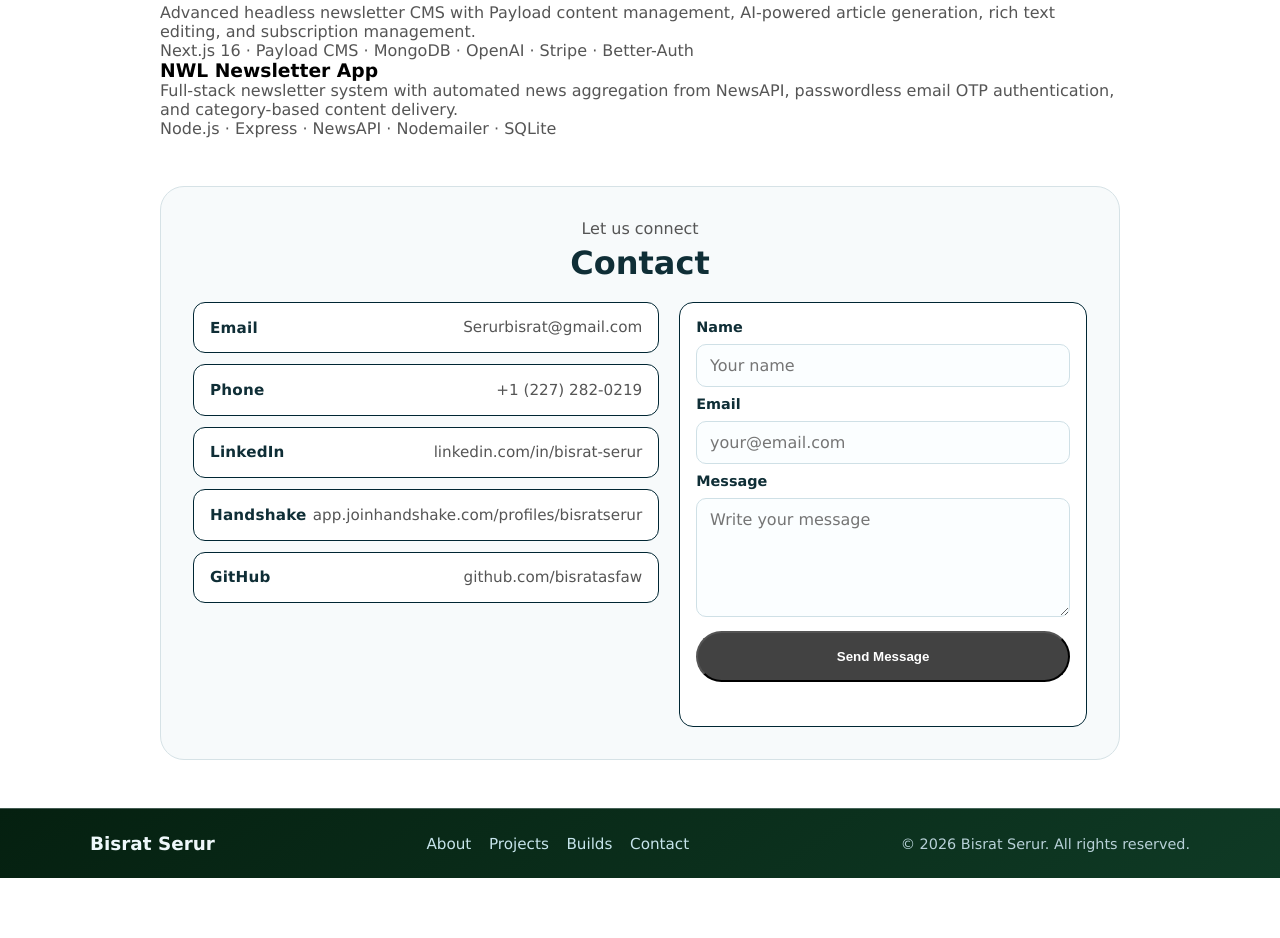
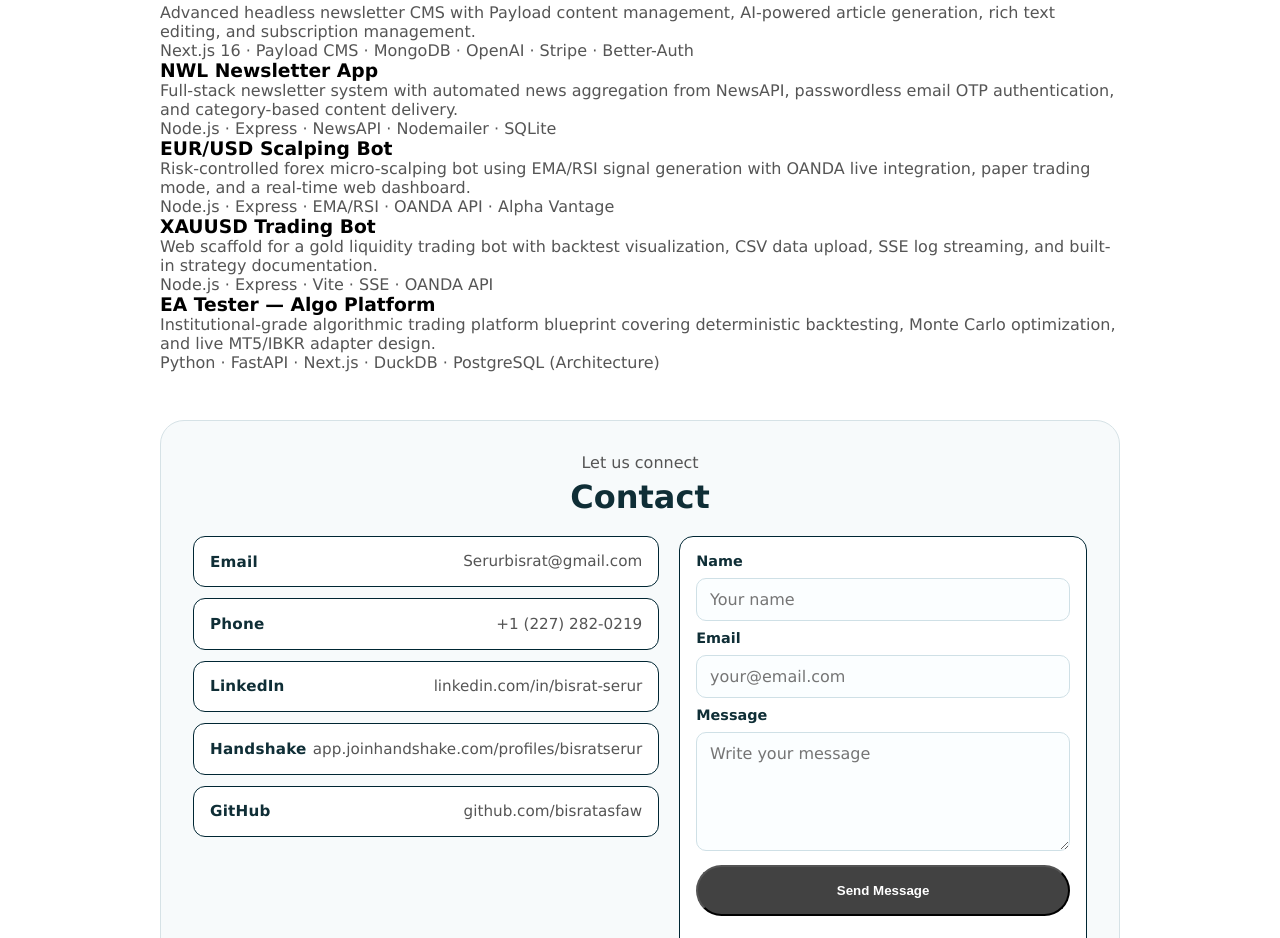
Before and after one commit to bisratasfaw/Portfolio-HTML-CSS-1, a plain HTML site: page index.html in a window 1280 px wide. Shown: the part 4329-5267 px from the top of the page. Before the commit the page ends 5207 px from the top, so only its background shows below. Drawn offline with Linux system fonts and the light colour scheme.

Commit message:
feat: add EUR/USD Scalping Bot, XAUUSD Trading Bot, and EA Tester build cards
Co-Authored-By: Claude Sonnet 4.6 <noreply@anthropic.com>

```diff
--- a/index.html
+++ b/index.html
@@ -442,6 +442,27 @@
                 <p class="build-tech">Node.js &middot; Express &middot; NewsAPI &middot; Nodemailer &middot; SQLite</p>
             </article>
 
+            <article class="build-card">
+                <div class="img-build"></div>
+                <h3>EUR/USD Scalping Bot</h3>
+                <p>Risk-controlled forex micro-scalping bot using EMA/RSI signal generation with OANDA live integration, paper trading mode, and a real-time web dashboard.</p>
+                <p class="build-tech">Node.js &middot; Express &middot; EMA/RSI &middot; OANDA API &middot; Alpha Vantage</p>
+            </article>
+
+            <article class="build-card">
+                <div class="img-build"></div>
+                <h3>XAUUSD Trading Bot</h3>
+                <p>Web scaffold for a gold liquidity trading bot with backtest visualization, CSV data upload, SSE log streaming, and built-in strategy documentation.</p>
+                <p class="build-tech">Node.js &middot; Express &middot; Vite &middot; SSE &middot; OANDA API</p>
+            </article>
+
+            <article class="build-card">
+                <div class="img-build"></div>
+                <h3>EA Tester — Algo Platform</h3>
+                <p>Institutional-grade algorithmic trading platform blueprint covering deterministic backtesting, Monte Carlo optimization, and live MT5/IBKR adapter design.</p>
+                <p class="build-tech">Python &middot; FastAPI &middot; Next.js &middot; DuckDB &middot; PostgreSQL (Architecture)</p>
+            </article>
+
         </div>
      </section>
     <section id="contact" class="contact-main">
```
